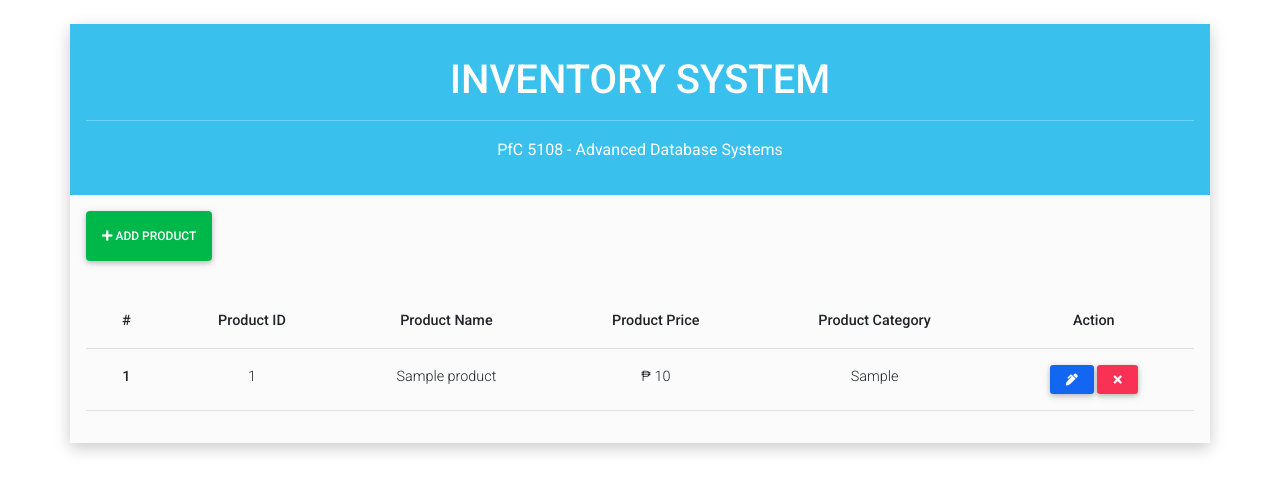
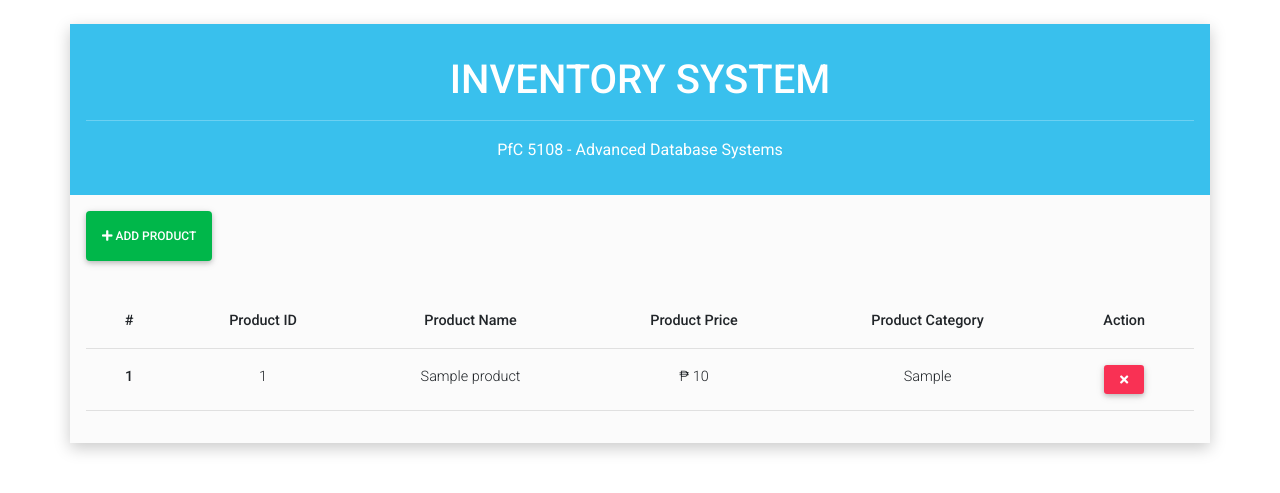
Before and after one commit to Huends-Jhoebert/crud-inventory-system, a PHP site: page / in a window 1280 px wide. Shown: the top 493 px of the page. Run offline with PHP 8.4, Linux system fonts and the light colour scheme; tables that the repository leaves empty or names only in its code hold one stand-in row (values such as "Sample post").

Commit message:
Removed edit button

```diff
--- a/index.php
+++ b/index.php
@@ -1,12 +1,8 @@
 <?php
 
-//connect to the database
 $conn = mysqli_connect("localhost", "root", "", "inventory_db");
-//sql query
 $sql = "SELECT * FROM products";
-//query results from the database
 $result = mysqli_query($conn, $sql);
-//fetch all the datas into an association array
 $products = mysqli_fetch_all($result, MYSQLI_ASSOC);
 
 ?>
@@ -63,9 +59,6 @@ $products = mysqli_fetch_all($result, MYSQLI_ASSOC);
 									<td><?php echo "₱ " . $product['product_price']; ?></td>
 									<td><?php echo $product['product_category']; ?></td>
 									<td>
-										<button type="button" class="btn btn-primary btn-sm px-3">
-											<i class="fas fa-pen-alt"></i>
-										</button>
 										<form style="display: inline-block;" action="delete.php" method="post">
 											<input type="hidden" name="product_id" value="<?php echo $product['product_id']; ?>">
 											<button type="submit" class="btn btn-danger btn-sm px-3">
```
